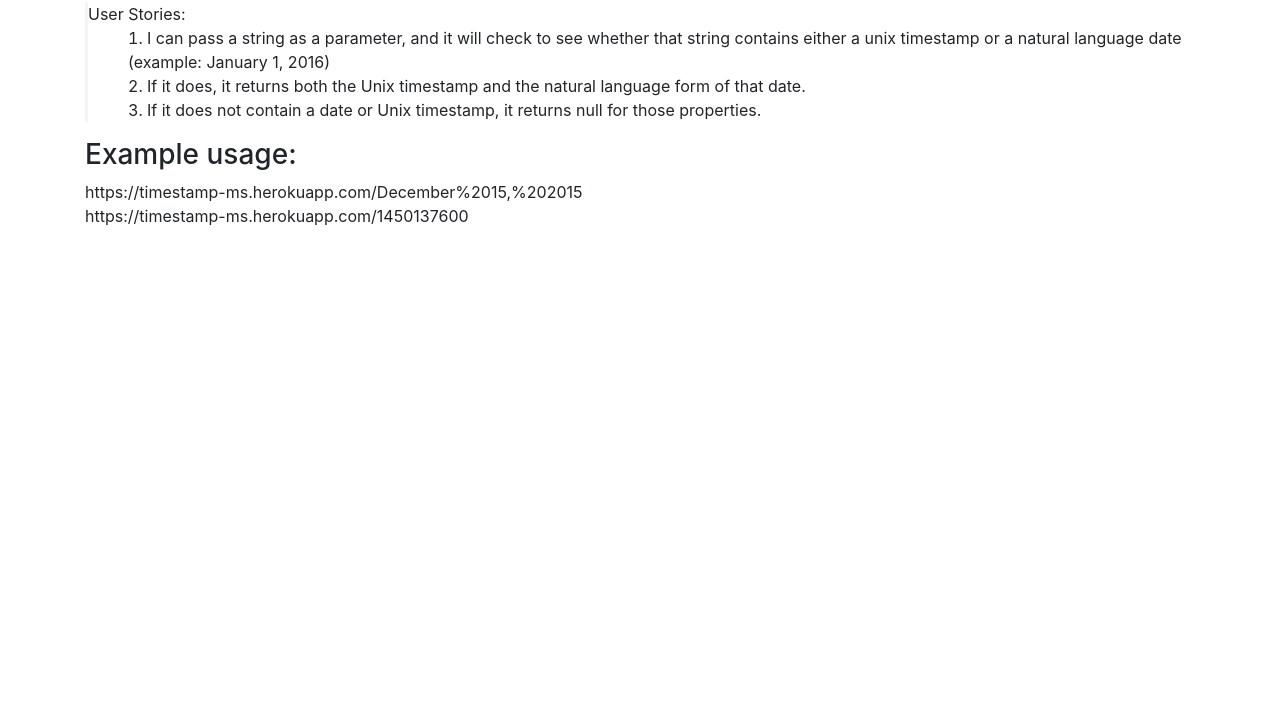
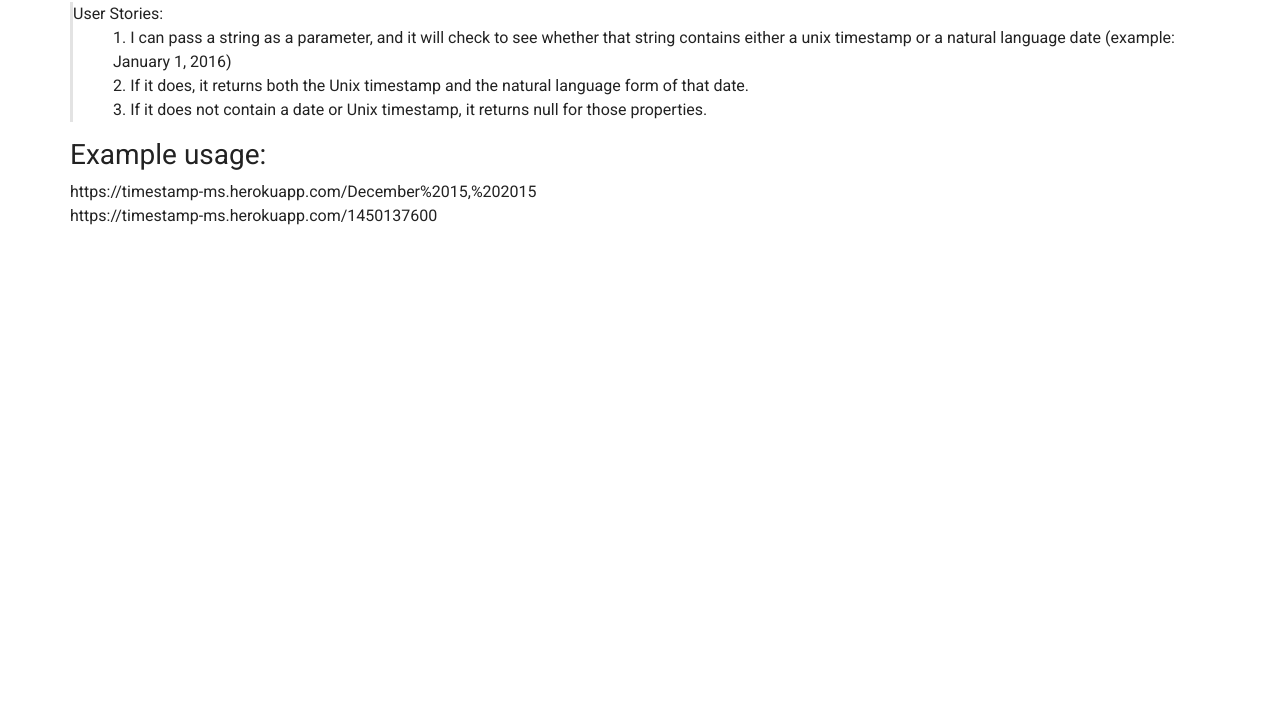
Before and after one commit to wgutierrez74/Request-Header-Parser-Microservice, a website: page views/index.html in a window 1280 px wide. Shown: the part 94-800 px from the top of the page. Drawn offline with nearby package versions, Linux system fonts and the light colour scheme.

Commit message:
Checkpoint

```diff
--- a/public/style.css
+++ b/public/style.css
@@ -4,7 +4,7 @@ body {
 	font-family: 'Roboto', sans-serif;
 	font-size: 16px;
 	color: #222;
-	background-color: #ECF0F1;
+	background-color: white;
 	text-align: left;
 }
 
@@ -35,7 +35,8 @@ img {
 }
 
 .well{
-  background-color:white;
-  border-left: solid 3px #f5f5f5;
+  background-color:inherit;
+  border:none;
+  border-left: solid 3px #e3e3e3;
 
 }
--- a/views/index.html
+++ b/views/index.html
@@ -4,14 +4,14 @@
    <head>
       <title>TimeStamp Service</title>
       <link href="https://fonts.googleapis.com/css?family=Roboto" rel="stylesheet" type="text/css">
-      <link href="/public/style.css" rel="stylesheet" type="text/css">
-      <link href="https://getbootstrap.com/dist/css/bootstrap.min.css" rel="stylesheet">
-   </head>
+       <link href="https://getbootstrap.com/dist/css/bootstrap.min.css" rel="stylesheet">
+     <link href="/public/style.css" rel="stylesheet" type="text/css">
+  </head>
 
    <body>
       <div class="container">
         <h1>API Basejump: Timestamp microservice</h1>
-        <div class="well">
+        <div class="well ham">
           User Stories:
           <ol>
             <li>
```
